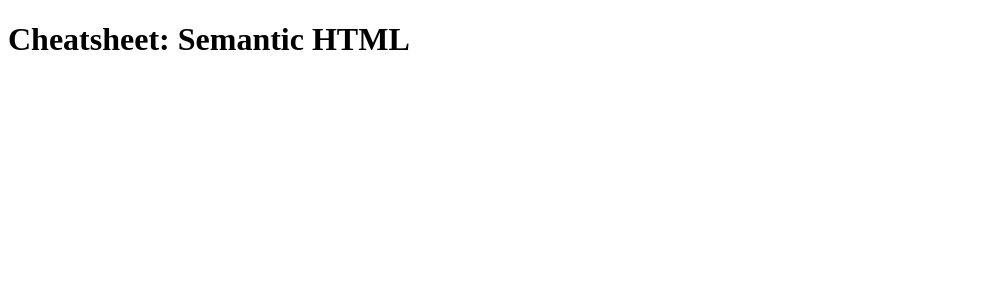
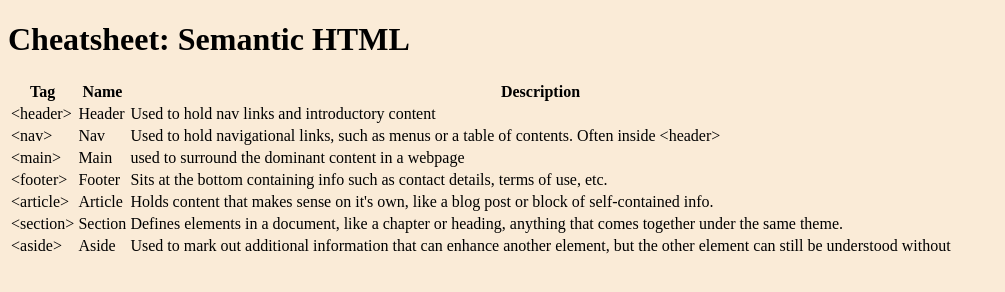
Before and after one commit to AidaP1/webdev_cheatsheet, a plain HTML site: page index.html in a window 1280 px wide. Shown: the whole page, without its empty margins (0-1005 px from the left). Drawn offline with Linux system fonts and the light colour scheme.

Commit message:
Created and half-filled table

```diff
--- a/index.html
+++ b/index.html
@@ -2,11 +2,83 @@
 <html>
     <head>
         <title>Semantic HTML Cheatsheet</title>
-        <link href="/styles.css" type="text/css" ref="stylesheet" />
+        <link href="./styles.css" type="text/css" rel="stylesheet" />
     </head>
     <body>
         <header>
             <h1>Cheatsheet: Semantic HTML</h1>
         </header>
+        <main>
+            <table>
+                <thead>
+                    <th>Tag</th>
+                    <th>Name</th>
+                    <th>Description</th>
+                </thead>
+                <tbody>
+                    <tr>
+                        <td>
+                            <span class="code">&lt;header&gt;</span>
+                        </td>
+                        <td>Header</td>
+                        <td>Used to hold nav links and introductory content</td>
+                    </tr>
+                    <tr>
+                        <td>
+                            <span class="code">&lt;nav&gt;</span>
+                        </td>
+                        <td>Nav</td>
+                        <td>Used to hold navigational links, such as menus or a table of contents. Often inside <span class="code">&lt;header&gt;</span></td>
+                    </tr>
+                    <tr>
+                        <td>
+                            <span class="code">&lt;main&gt;</span>
+                        </td>
+                        <td>Main</td>
+                        <td>used to surround the dominant content in a webpage</td>
+                    </tr>
+                    <tr>
+                        <td>
+                            <span class="code">&lt;footer&gt;</span>
+                        </td>
+                        <td>Footer</td>
+                        <td>Sits at the bottom containing info such as contact details, terms of use, etc.</td>
+                    </tr>
+                    <tr>
+                        <td>
+                            <span class="code">&lt;article&gt;</span>
+                        </td>
+                        <td>Article</td>
+                        <td>Holds content that makes sense on it's own, like a blog post or block of self-contained info.</td>
+                    </tr>
+                    <tr>
+                        <td>
+                            <span class="code">&lt;section&gt;</span>
+                        </td>
+                        <td>Section</td>
+                        <td>Defines elements in a document, like a chapter or heading, anything that comes together under the same theme.</td>
+                    </tr>
+                    <tr>
+                        <td>
+                            <span class="code">&lt;aside&gt;</span>
+                        </td>
+                        <td>Aside</td>
+                        <td>Used to mark out additional information that can enhance another element, but the other element can still be understood without</td>
+                    </tr>
+                    <tr></tr>
+                </tbody>
+            </table>
+        </main>
     </body>
 </html>
+
+<!--
+    header and nav
+    main and footer
+    article
+    section
+    aside
+    figure and figcaption
+    audio and attributes
+    video and embed
+-->
--- a/styles.css
+++ b/styles.css
@@ -1,7 +1,3 @@
 body {
-    background-color: blue;
+    background-color: antiquewhite;
 }
-
-h1 {
-    color: red;
-}
```
